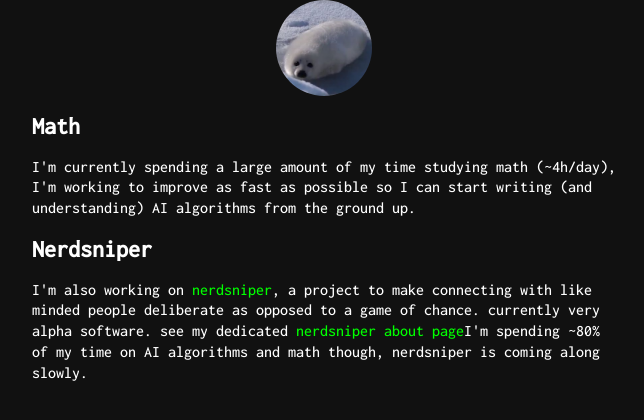
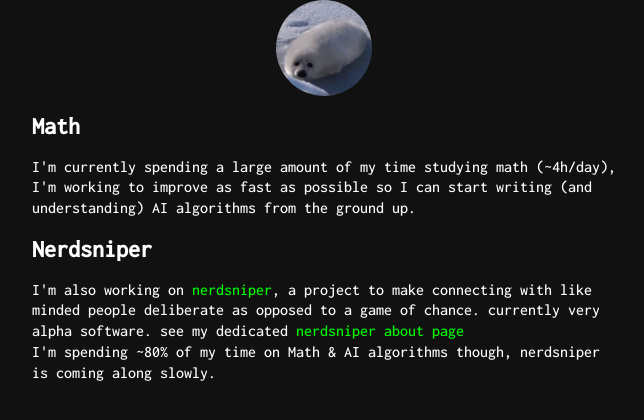
Before and after one commit to UlisseMini/uli.rocks-oldnext, a Next.js app: page /now in a window 1280 px wide. Shown: the top 420 px of the page, without its empty margins (316-960 px from the left). Built offline with nearby package versions, Linux system fonts and the light colour scheme.

Commit message:
Add newline

```diff
--- a/pages/now.tsx
+++ b/pages/now.tsx
@@ -15,7 +15,8 @@ export default function Now () {
         a project to make connecting with like minded people deliberate as opposed to
         a game of chance. currently very alpha software.
         see my dedicated <a href='https://nerdsniper.net/about'>nerdsniper about page</a>
-        I'm spending ~80% of my time on AI algorithms and math though, nerdsniper is coming along slowly.
+        <br />
+        I'm spending ~80% of my time on Math & AI algorithms though, nerdsniper is coming along slowly.
       </p>
     </Layout>
   )
```
